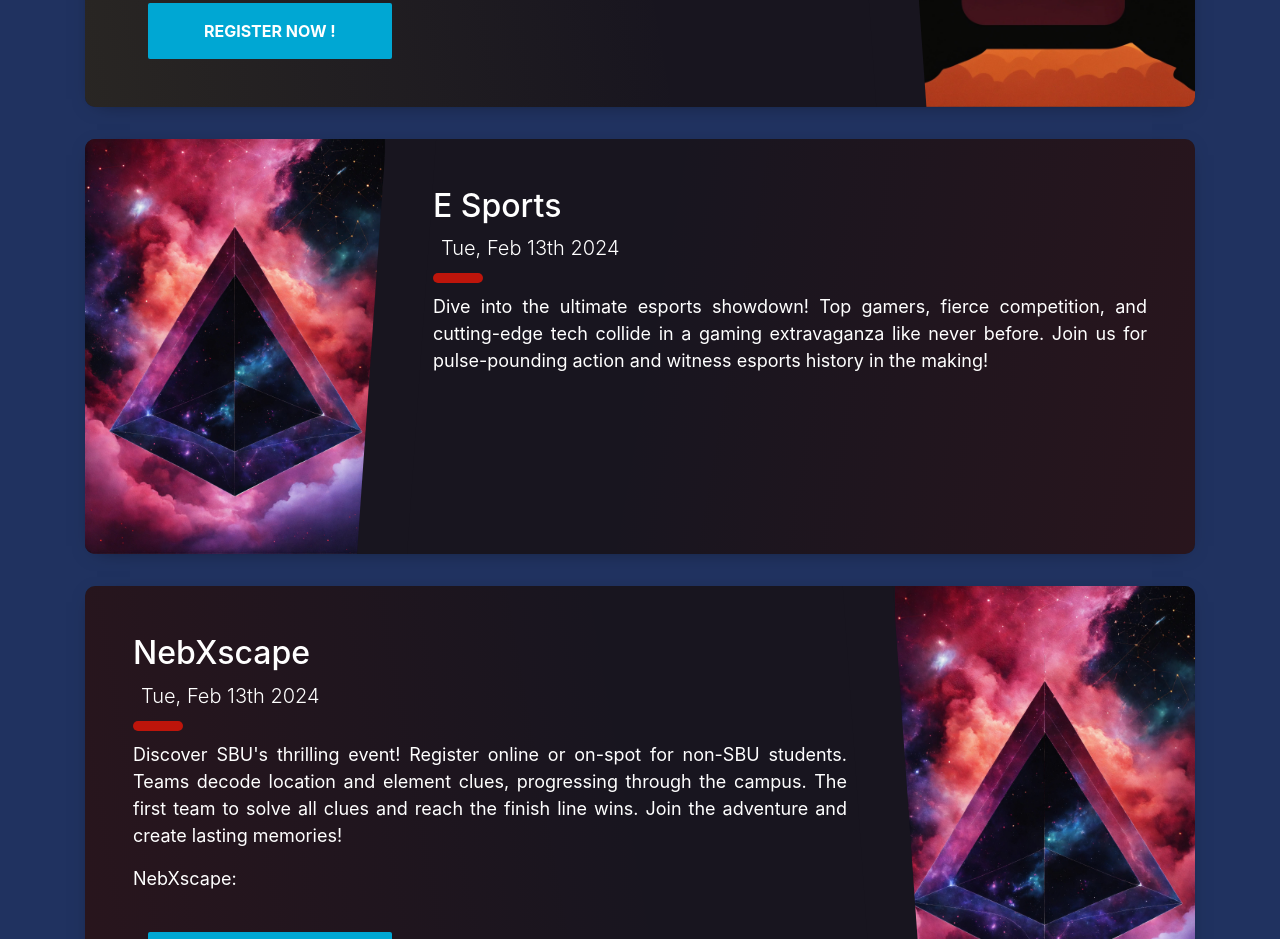
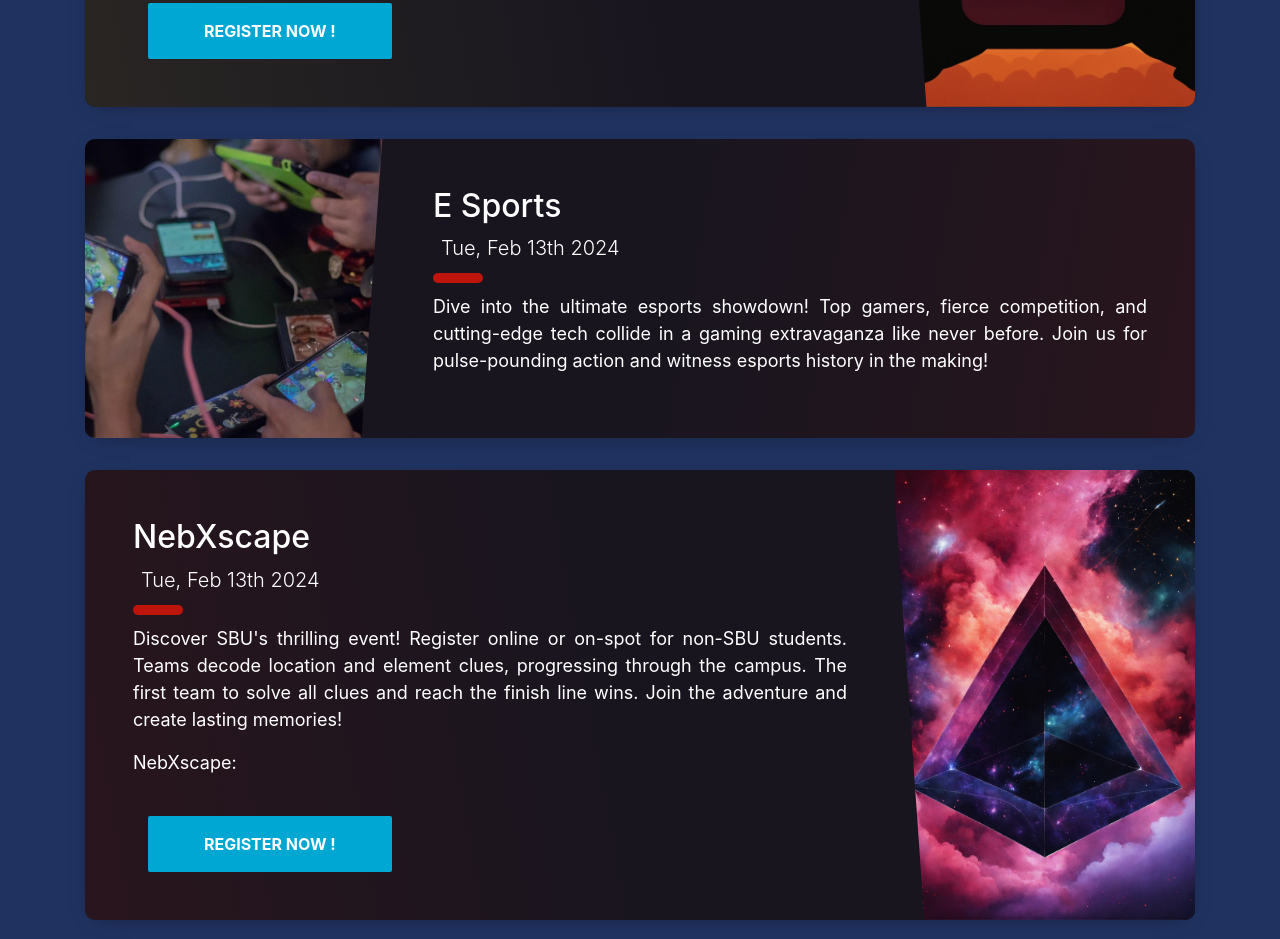
Before and after one commit to Riddhi9570/tech-pragati, a website: page index.html in a window 1280 px wide. Shown: the part 3761-4700 px from the top of the page. Drawn offline with nearby package versions, Linux system fonts and the light colour scheme; some icons are missing.

Commit message:
Esports card

```diff
--- a/index.html
+++ b/index.html
@@ -256,7 +256,7 @@
 
         <article class="postcard dark red">
           <a class="postcard__img_link" href="#">
-            <img class="postcard__img" src="img/nebula.jpg" alt="Image Title" />
+            <img class="postcard__img" src="img/esports.jpeg" alt="Image Title" />
           </a>
           <div class="postcard__text">
             <h1 class="postcard__title red"><a href="#">E Sports</a></h1>
```
Also changed, not shown: img/esports.jpeg (added).
